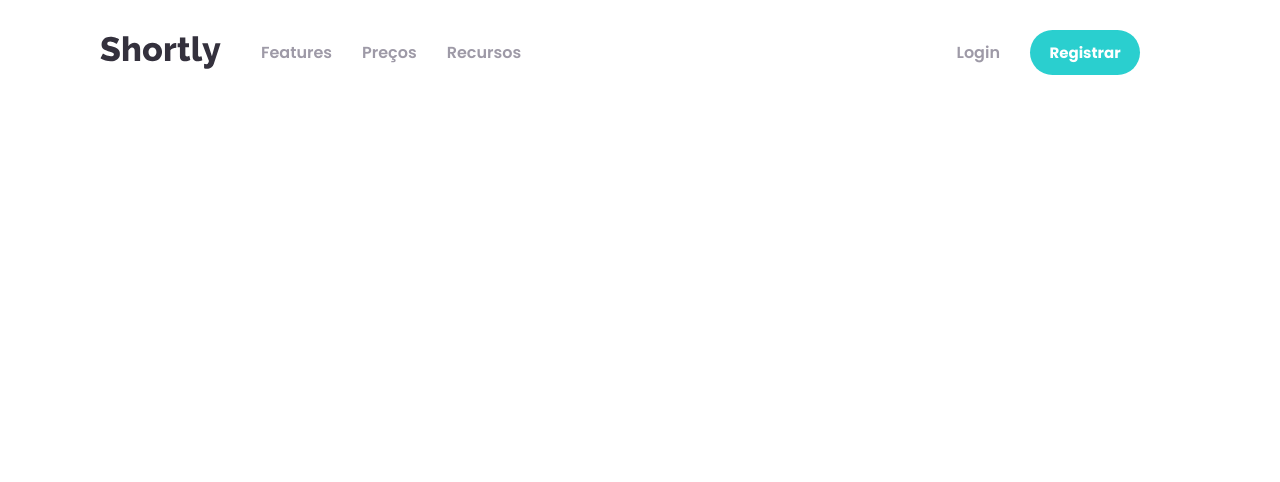
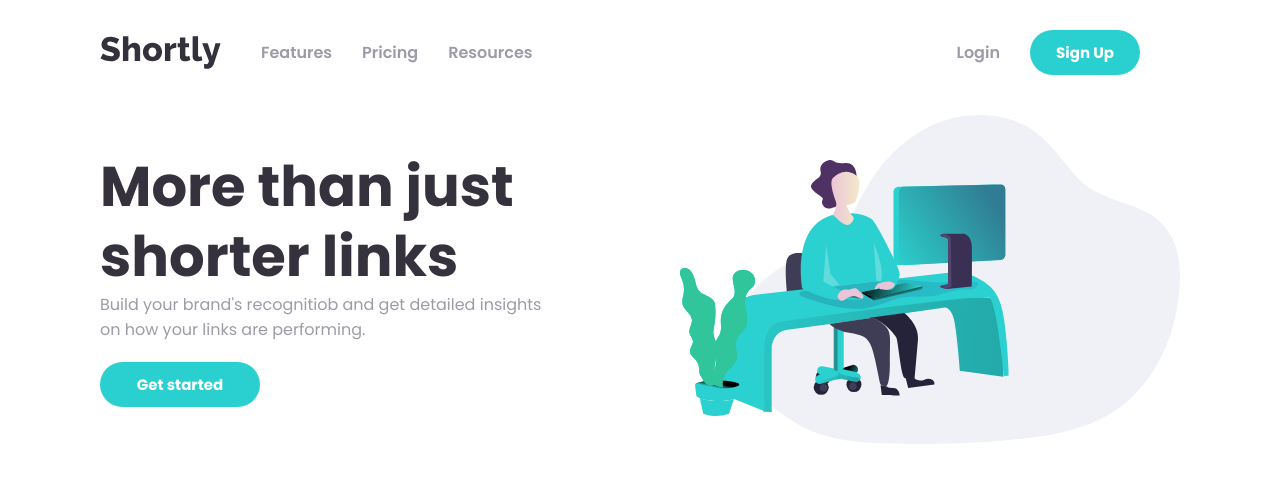
Before and after one commit to wendelisc12/shortly---encurtador-de-links, a React (Vite) app: page / in a window 1280 px wide. Shown: the top 482 px of the page. Built offline with nearby package versions, Linux system fonts and the light colour scheme; the HTML template or start-up script is replaced by a standard one.

Commit message:
feat: criação do hero

```diff
--- a/src/App.tsx
+++ b/src/App.tsx
@@ -1,3 +1,4 @@
+import Hero from "./containers/Hero/hero"
 import Navbar from "./containers/Navbar/Navbar"
 import {Container, GlobalStyle} from "./global"
 
@@ -8,7 +9,7 @@ function App() {
       <GlobalStyle />
       <Container>
         <Navbar />
-
+        <Hero />
       </Container>
     </>
   )
--- a/src/components/Button/style.ts
+++ b/src/components/Button/style.ts
@@ -14,6 +14,6 @@ export const ButtonStyle = styled.button<props>`
     transition: all 300ms;
 
     &:hover{
-        filter: brightness(0.9);
+        filter: saturate(1.5);
     }
 `
--- /dev/null
+++ b/src/components/Text/Text.tsx
@@ -0,0 +1,13 @@
+import { TextStyle } from "./style";
+
+type props = {
+    children:string
+}
+
+const Text = ({children}:props) => {
+    return (
+        <TextStyle>{children}</TextStyle>
+     );
+}
+
+export default Text;
--- /dev/null
+++ b/src/components/Text/style.ts
@@ -0,0 +1,6 @@
+import styled from "styled-components";
+
+export const TextStyle = styled.p`
+    color: hsl(257, 7%, 63%);
+
+`
--- a/src/components/Title/Title.tsx
+++ b/src/components/Title/Title.tsx
@@ -1,6 +1,14 @@
-const Title = () => {
+import { ReactNode } from "react";
+import { TitleStyle } from "./style";
+
+export type props = {
+    children: ReactNode,
+    size?:string
+}
+
+const Title = ({children}:props) => {
     return (
-        <h1>oi</h1>
+        <TitleStyle>{children}</TitleStyle>
      );
 }
 
--- a/src/components/Title/style.ts
+++ b/src/components/Title/style.ts
@@ -0,0 +1,8 @@
+import styled from "styled-components";
+
+export const TitleStyle = styled.p`
+    font-weight: bold;
+    color: hsl(255, 11%, 22%);
+    font-size: 3.5em;
+    line-height: 70px;
+`
--- /dev/null
+++ b/src/containers/Hero/hero.tsx
@@ -0,0 +1,21 @@
+import Button from "../../components/Button/Button";
+import Text from "../../components/Text/Text";
+import Title from "../../components/Title/Title";
+import { Container, Main } from "./style";
+
+const Hero = () => {
+    return (
+        <Main>
+            <Container align="left">
+                <Title>More than just <br /> shorter links</Title>
+                <Text>Build your brand's recognitiob and get detailed insights on how your links are performing.</Text>
+                <Button width={160}>Get started</Button>
+            </Container>
+            <Container align="right">
+                <img src="./illustration-working.svg" alt="" width={500}/>
+            </Container>
+        </Main>
+     );
+}
+
+export default Hero;
--- /dev/null
+++ b/src/containers/Hero/style.ts
@@ -0,0 +1,22 @@
+import styled from "styled-components";
+
+type prop = {
+    align: 'left' | 'right'
+}
+
+export const Main = styled.main`
+    display: grid;
+    grid-template-columns: 0.7fr 1fr;
+    margin-top: 10px;
+`
+
+export const Container = styled.div<prop>`
+    display: flex;
+    justify-content: center;
+    flex-direction: column;
+    align-items: ${(props) => props.align === 'left' ? 'start' : 'end'};
+
+    button{
+        margin-top: 20px;
+    }
+`
--- a/src/containers/Navbar/Navbar.tsx
+++ b/src/containers/Navbar/Navbar.tsx
@@ -10,15 +10,15 @@ const Navbar = () => {
                     <img src="./logo.svg" alt="" />
                     <Links>
                         <TextLink>Features</TextLink>
-                        <TextLink>Preços</TextLink>
-                        <TextLink>Recursos</TextLink>
+                        <TextLink>Pricing</TextLink>
+                        <TextLink>Resources</TextLink>
                     </Links>
                 </ContainerSeparacao>
 
                 <ContainerSeparacao>
                     <Links>
                         <TextLink>Login</TextLink>
-                        <Button>Registrar</Button>
+                        <Button>Sign Up</Button>
                     </Links>
                 </ContainerSeparacao>
             </Nav>
```
